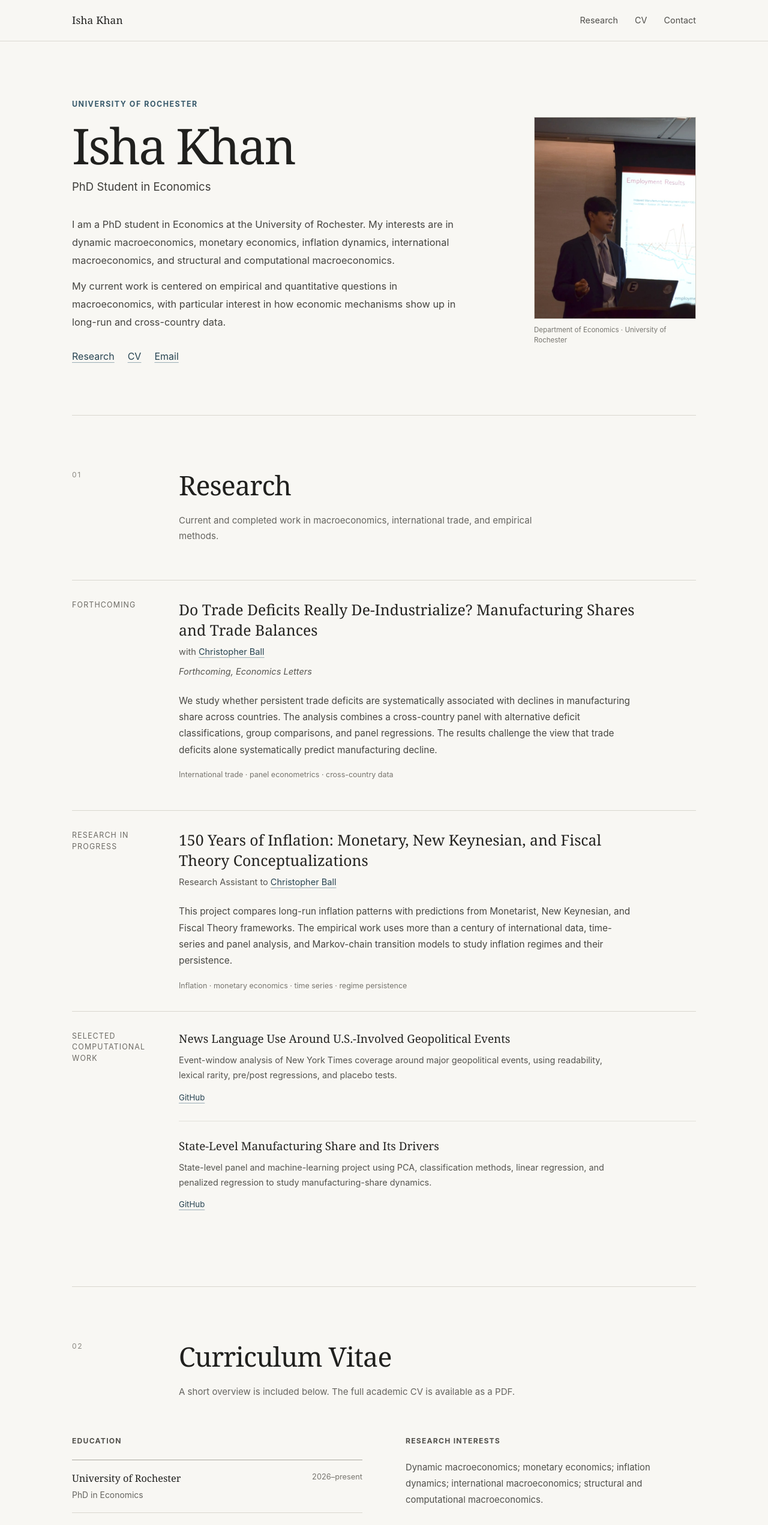
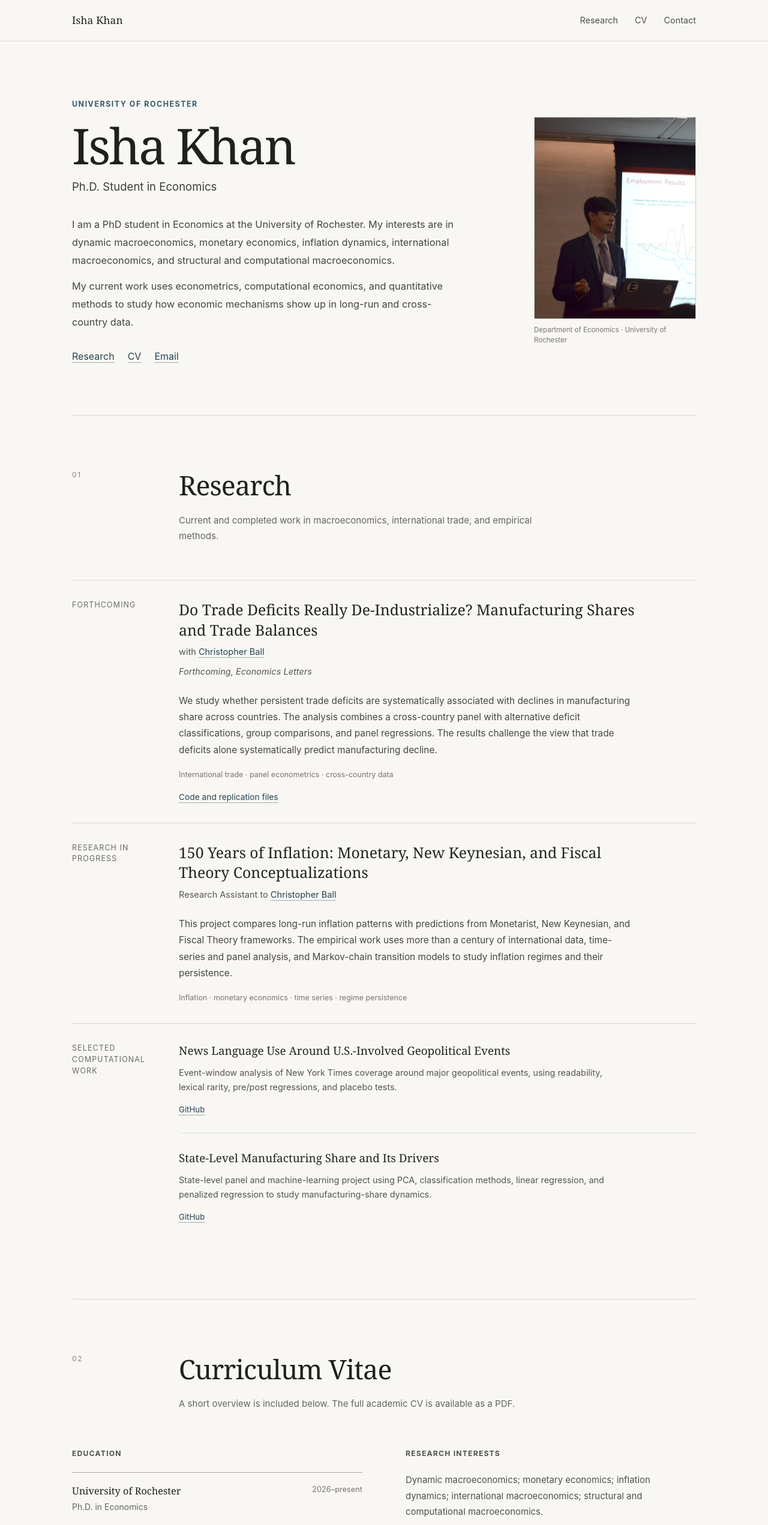
Before and after one commit to Khanis29/isha_khan, a React (Vite) app: page / in a window 1280 px wide. Shown: the top 2543 px of the page at 60% size. Built offline with nearby package versions, Linux system fonts and the light colour scheme.

Commit message:
Add files via upload

```diff
--- a/src/App.jsx
+++ b/src/App.jsx
@@ -40,7 +40,7 @@ function Hero() {
       <div className="hero-copy">
         <p className="eyebrow">University of Rochester</p>
         <h1>Isha Khan</h1>
-        <p className="role">PhD Student in Economics</p>
+        <p className="role">Ph.D. Student in Economics</p>
 
         <p className="intro">
           I am a PhD student in Economics at the University of Rochester. My
@@ -50,9 +50,9 @@ function Hero() {
         </p>
 
         <p className="intro secondary-intro">
-          My current work is centered on empirical and quantitative questions in
-          macroeconomics, with particular interest in how economic mechanisms
-          show up in long-run and cross-country data.
+          My current work uses econometrics, computational economics, and
+          quantitative methods to study how economic mechanisms show up in
+          long-run and cross-country data.
         </p>
 
         <div className="hero-links" aria-label="Quick links">
@@ -65,7 +65,7 @@ function Hero() {
       </div>
 
       <figure className="portrait-wrap">
-        <img className="portrait" src="/profile.jpg" alt="Isha Khan" />
+        <img className="portrait" src="/profile.jpg" alt="Portrait of Isha Khan" />
         <figcaption>Department of Economics · University of Rochester</figcaption>
       </figure>
     </section>
@@ -124,6 +124,9 @@ function Research() {
           </p>
 
           <div className="entry-links">
+            <ExternalTextLink href={links.tradeRepo}>
+              Code and replication files
+            </ExternalTextLink>
           </div>
         </article>
       </div>
@@ -204,7 +207,7 @@ function CV() {
           <div className="cv-item">
             <div>
               <strong>University of Rochester</strong>
-              <span>PhD in Economics</span>
+              <span>Ph.D. in Economics</span>
             </div>
             <time>2026–present</time>
           </div>
```
